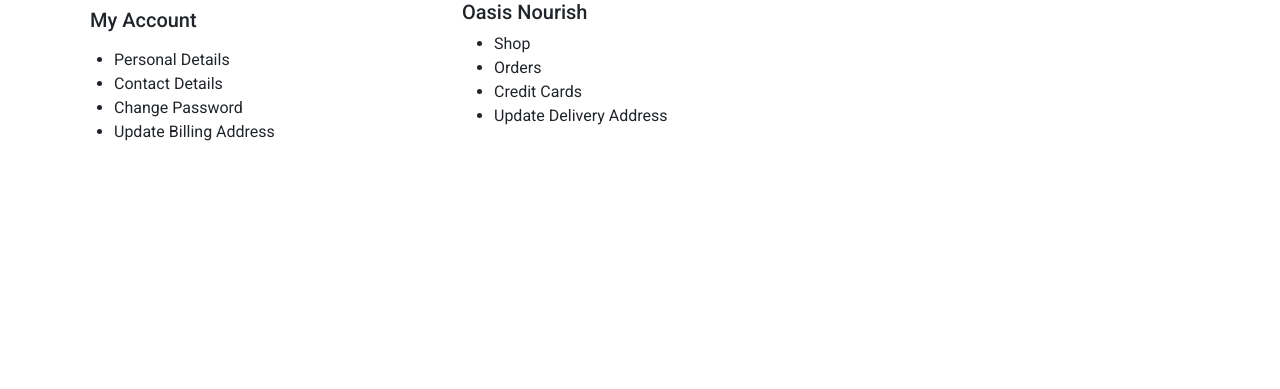
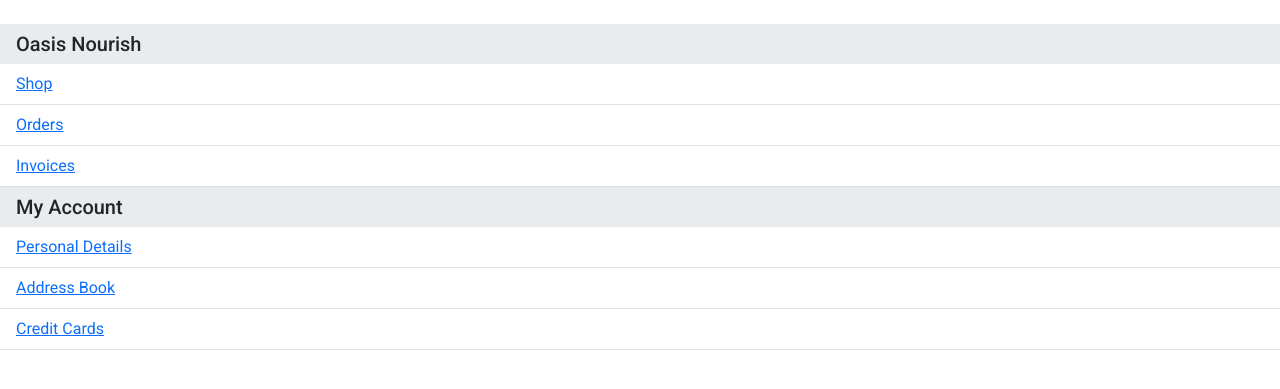
Before and after one commit to thabomoloi/INF3014F_Project, a Flask app: template oasis_nourish/templates/account/dashboard.html in a window 1280 px wide. Shown: the part 135-524 px from the top of the page. Run offline with Flask 3, Linux system fonts and the light colour scheme; the template is opened without the code that fills it, so the values that code supplies are empty; some libraries are stand-ins or nearby versions.

Commit message:
Add account dashboard

```diff
--- a/oasis_nourish/templates/account/dashboard.html
+++ b/oasis_nourish/templates/account/dashboard.html
@@ -1,34 +1,29 @@
 {% extends 'layout.html' %}
 {% block page_content %}
-    <div class="container">
-        <div class="row align-items-start">
-            <div class="col-md-4">
-                <div class="p-2">
-                    <h5>My Account</h5>
+    <div class="overflow-hidden">
+        <div class="row align-items-start py-2 my-3">
+            <div>
+                <div class="px-3 py-2 bg-body-secondary">
+                    <h5 class="p-0 m-0">Oasis Nourish</h5>
                 </div>
-                <div>
-                    <ul>
-                        <li><a>Personal Details</a></li>
-                        <li><a>Contact Details</a></li>
-                        <li><a>Change Password</a></li>
-                        <li><a>Update Billing Address</a></li>
-                    </ul>
+                <div class="d-flex flex-column">
+                    <a class="border-bottom border-1 px-3 py-2">Shop</a>
+                    <a class="border-bottom border-1 px-3 py-2">Orders</a>
+                    <a class="border-bottom border-1 px-3 py-2">Invoices</a>
                 </div>
             </div>
 
-            <div class="col-md-4">
-                <div>
-                    <h5>Oasis Nourish</h5>
+            <div>
+                <div class="px-3 py-2 bg-body-secondary">
+                    <h5 class="p-0 m-0">My Account</h5>
                 </div>
-                <div>
-                    <ul>
-                        <li><a>Shop</a></li>
-                        <li><a>Orders</a></li>
-                        <li><a>Credit Cards</a></li>
-                        <li><a>Update Delivery Address</a></li>
-                    </ul>
+                <div class="d-flex flex-column">
+                    <a class="border-bottom border-1 px-3 py-2">Personal Details</a>
+                    <a class="border-bottom border-1 px-3 py-2">Address Book</a>
+                    <a class="border-bottom border-1 px-3 py-2">Credit Cards</a>
                 </div>
             </div>
+
         </div>
     </div>
 {% endblock %}
```
